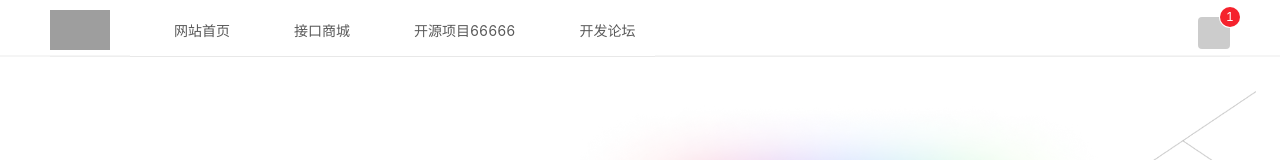
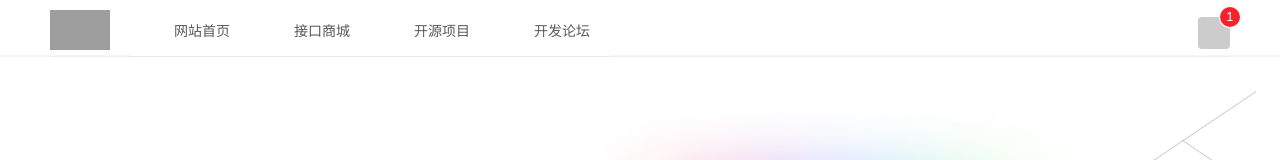
Before and after one commit to WuHao-126/api-vue-show, a Vue app: page /#/index in a window 1280 px wide. Shown: the top 160 px of the page. Built offline with nearby package versions, Linux system fonts and the light colour scheme; no server answers; grey boxes are pictures that could not be loaded; what mavon-editor would draw is missing.

Commit message:
部署测试

```diff
--- a/src/components/layout/header.vue
+++ b/src/components/layout/header.vue
@@ -4,7 +4,7 @@
         <a-menu v-model="current" mode="horizontal" style="height: 49px;display: inline-block;margin-left: 20px;opacity: 1">
             <a-menu-item key="1" @click="page('/index')"> <a-icon type="home" />网站首页 </a-menu-item>
             <a-menu-item key="2" @click="page('/interface')"> <a-icon type="api" />接口商城 </a-menu-item>
-            <a-menu-item key="3" @click="page('/interface/apply')"> <a-icon type="solution" />开源项目66666</a-menu-item>
+            <a-menu-item key="3" @click="page('/interface/apply')"> <a-icon type="solution" />开源项目</a-menu-item>
             <a-menu-item key="4" @click="page('/forum')"><a-icon type="mail" />开发论坛</a-menu-item>
         </a-menu>
         <div style="float: right;display: inline-block">
```
